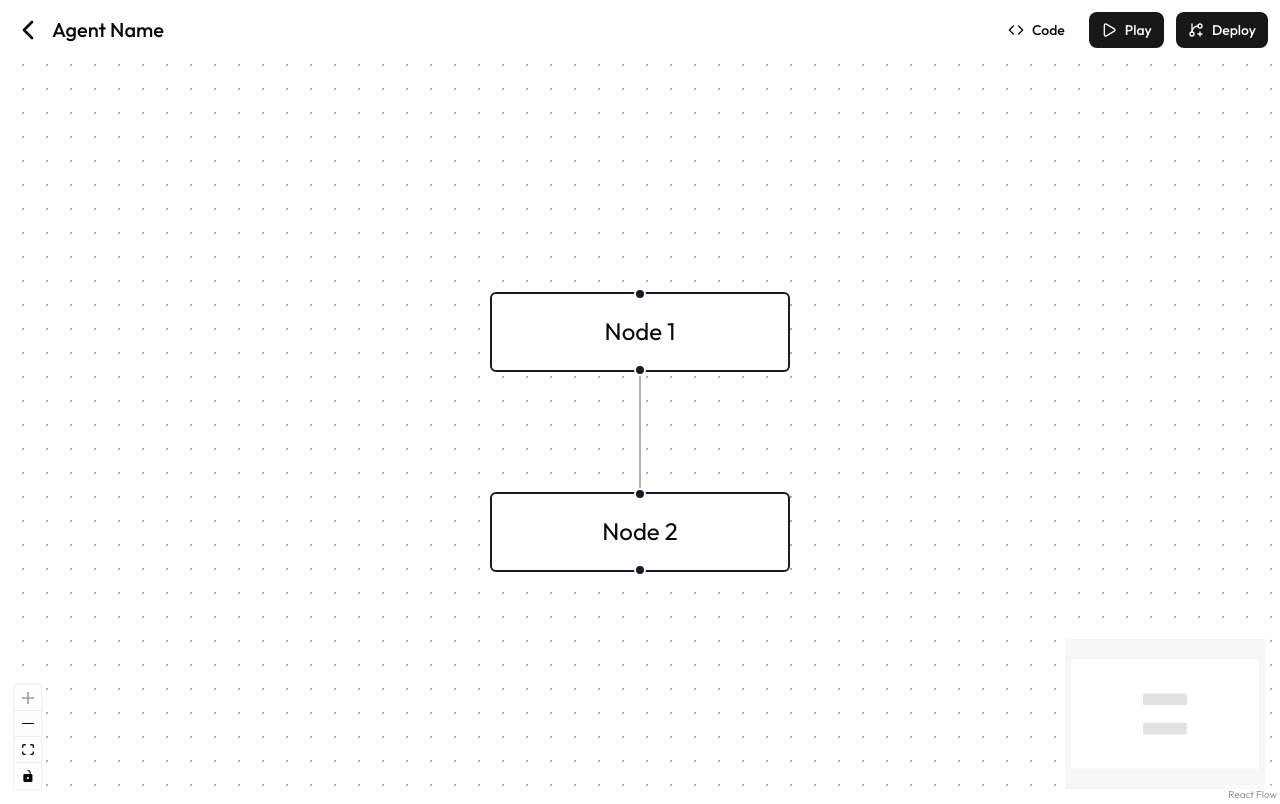
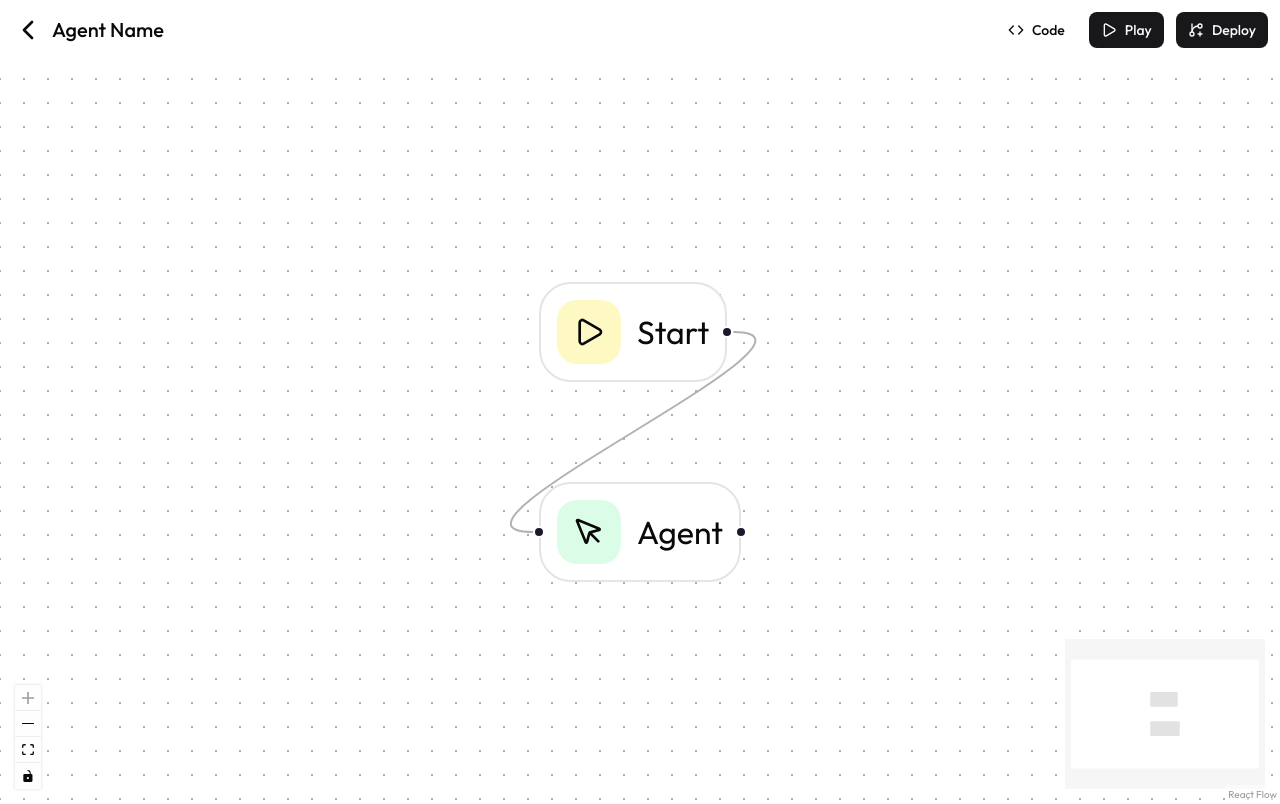
Before and after one commit to shovan-bhattacharjee/Agent-Builder, a Next.js app: page /agents/1 in a window 1280 px wide. Built offline with nearby package versions, Linux system fonts and the light colour scheme; no server answers.

Commit message:
chore: Add custom StartNode and AgentNode components

```diff
--- a/app/agents/[agentId]/page.tsx
+++ b/app/agents/[agentId]/page.tsx
@@ -12,12 +12,19 @@ import {
 } from "@xyflow/react";
 import "@xyflow/react/dist/style.css";
 import { useCallback, useState } from "react";
+import StartNode from "../_components/StartNode";
+import AgentNode from "../_components/AgentNode";
 
 const initialNodes = [
-  { id: "n1", position: { x: 0, y: 0 }, data: { label: "Node 1" } },
-  { id: "n2", position: { x: 0, y: 100 }, data: { label: "Node 2" } },
+  { id: "n1", position: { x: 0, y: 0 }, data: { label: "Node 1" }, type: "startNode" },
+  { id: "n2", position: { x: 0, y: 100 }, data: { label: "Node 2" }, type: "agentNode" },
 ];
 const initialEdges = [{ id: "n1-n2", source: "n1", target: "n2" }];
+
+const nodeTypes = {
+  startNode: StartNode,
+  agentNode: AgentNode
+};
 
 const Agents = () => {
   const [nodes, setNodes] = useState(initialNodes);
@@ -49,6 +56,7 @@ const Agents = () => {
           onEdgesChange={onEdgesChange}
           onConnect={onConnect}
           fitView
+          nodeTypes={nodeTypes}
         >
           <MiniMap />
           <Controls />
--- /dev/null
+++ b/app/agents/_components/AgentNode.tsx
@@ -0,0 +1,17 @@
+import { Handle, Position } from "@xyflow/react"
+import { MousePointer } from "lucide-react"
+
+const AgentNode = () => {
+  return (
+    <div className="bg-white p-2 rounded-2xl border">
+        <div className="flex gap-2 items-center">
+            <MousePointer className="p-2 rounded-lg size-8 bg-green-100"/>
+            <h2>Agent</h2>
+            <Handle type="target" position={Position.Left} />
+            <Handle type="source" position={Position.Right} />
+        </div>
+    </div>
+  )
+}
+
+export default AgentNode
--- /dev/null
+++ b/app/agents/_components/StartNode.tsx
@@ -0,0 +1,16 @@
+import { Handle, Position } from "@xyflow/react"
+import { Play } from "lucide-react"
+
+const StartNode = () => {
+  return (
+    <div className="bg-white p-2 rounded-2xl border">
+        <div className="flex gap-2 items-center">
+            <Play className="p-2 rounded-lg size-8 bg-yellow-100"/>
+            <h2>Start</h2>
+            <Handle type="source" position={Position.Right} />
+        </div>
+    </div>
+  )
+}
+
+export default StartNode
```
